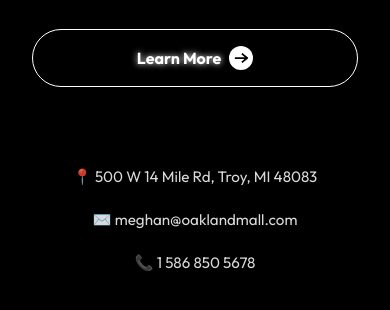
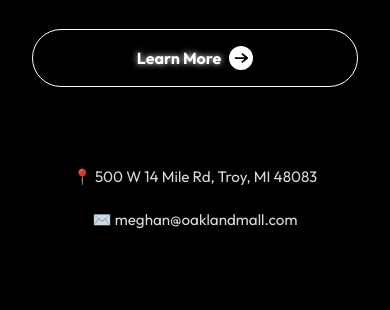
Before and after one commit to shanectr/MallLive, a plain HTML site: page index.html in a window 390 px wide. Shown: the part 933-1243 px from the top of the page. Drawn offline with Linux system fonts and the light colour scheme.

Commit message:
update (removed phone number)

```diff
--- a/index.html
+++ b/index.html
@@ -91,7 +91,7 @@
         <div class="hero-info-row">
           <div>📍 500 W 14 Mile Rd, Troy, MI 48083</div>
           <div>✉️ meghan@oaklandmall.com</div>
-          <div>📞 1 586 850 5678</div>
+          <!-- <div>📞 1 586 850 5678</div> -->
         </div>
       </div>
     </section>
```
